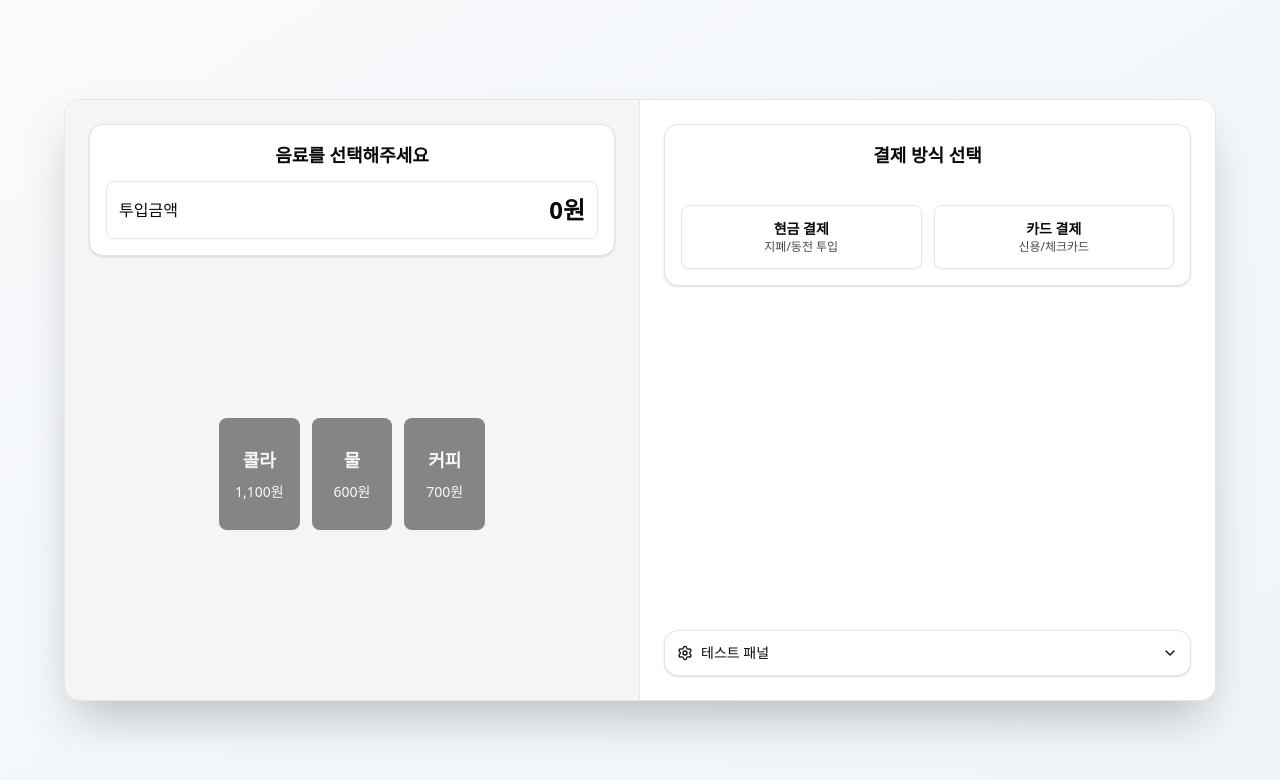
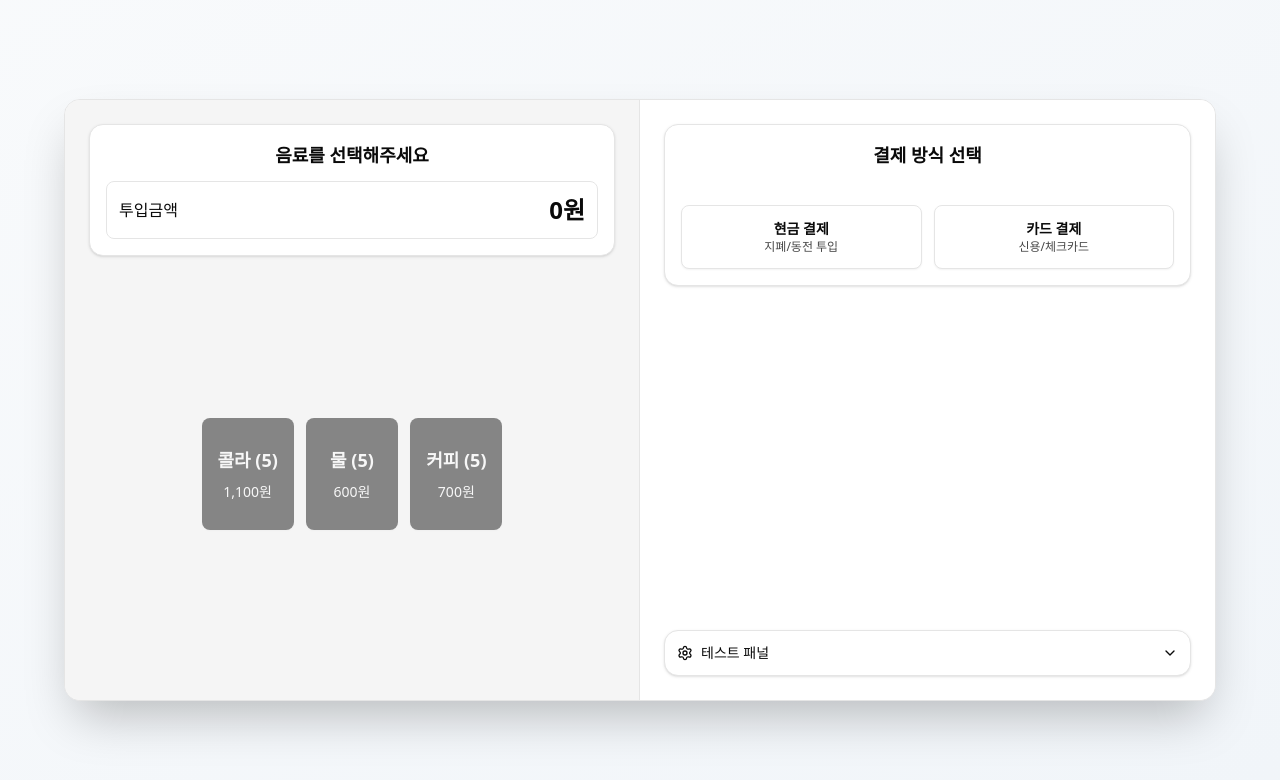
Before and after one commit to CaesiumY/wise-vending-machine, a React (Vite) app: page / in a window 1280 px wide. Shown: the top 780 px of the page. Built offline with nearby package versions, Linux system fonts and the light colour scheme.

Commit message:
feat: 음료 선택 버튼에 재고 수량 표시 개선
- 음료 이름에 (수량) 형식으로 재고 표시 추가
- 기존 조건부 Badge 컴포넌트 제거하여 UI 단순화
- 모든 음료에 일관된 재고 정보 제공으로 사용자 경험 향상

```diff
--- a/src/components/display/ProductDisplay.tsx
+++ b/src/components/display/ProductDisplay.tsx
@@ -93,7 +93,9 @@ export function ProductDisplay({ className }: ProductDisplayProps) {
               <div className="text-3xl" />
 
               {/* 음료 이름 */}
-              <span className="font-bold text-lg">{product.name}</span>
+              <span className="font-bold text-lg">
+                {product.name} ({product.stock})
+              </span>
 
               {/* 가격 */}
               <span className="text-sm">
@@ -115,14 +117,6 @@ export function ProductDisplay({ className }: ProductDisplayProps) {
                 {buttonState === "selected" && (
                   <Badge className="text-xs">선택됨</Badge>
                 )}
-                {/* 재고 표시 (재고가 적을 때만) */}
-                {product.stock > 0 &&
-                  product.stock <= 2 &&
-                  buttonState !== "out-of-stock" && (
-                    <Badge variant="outline" className="text-xs">
-                      재고 {product.stock}
-                    </Badge>
-                  )}
               </div>
             </Button>
           </div>
```
